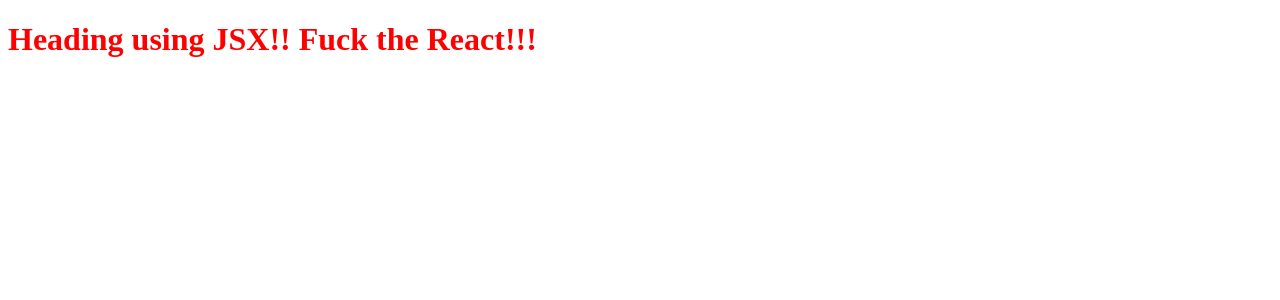
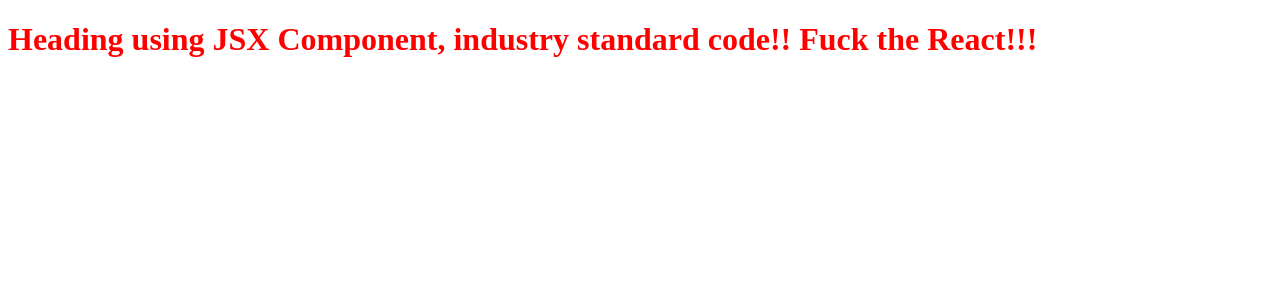
Before and after one commit to akhilesh-kumaryadav/FuckTheReact, a React (Vite) app: page / in a window 1280 px wide. Shown: the top 300 px of the page. Built offline with nearby package versions, Linux system fonts and the light colour scheme.

Commit message:
feat: react functional component, all the forms, how they are rendered

```diff
--- a/App.js
+++ b/App.js
@@ -1,8 +1,36 @@
 import React from "react";
-import ReactDOM from "react-dom/client"
+import ReactDOM from "react-dom/client";
 
-const headingJSX = (<div><h1 id="heading" tabIndex='5'>Heading using JSX!! Fuck the React!!!</h1></div>);
+//React Component
+const headingJSX = (
+  <div>
+    <h1 id="heading" tabIndex="5">
+      Heading using JSX Component, industry standard code!! Fuck the React!!!
+    </h1>
+  </div>
+);
 
-const reactRoot = ReactDOM.createRoot(document.getElementById('root'));
+//React Funcational Componenet
+const HeadingJSXComponent = () => (
+  <div>
+    <h1 id="heading" tabIndex="5">
+      Heading using JSX Component, industry standard code!! Fuck the React!!!
+    </h1>
+  </div>
+);
 
-reactRoot.render(headingJSX)
+const HeadingJSXComponent2 = () => {
+  return (
+    <div>
+      <h1 id="heading" tabIndex="5">
+        Heading using JSX, more explaible code!! Fuck the React!!!
+      </h1>
+    </div>
+  );
+};
+
+const HeadingJSXComponent3 = () => <h1>Heading in single line</h1>;
+
+const reactRoot = ReactDOM.createRoot(document.getElementById("root"));
+
+reactRoot.render(<HeadingJSXComponent />);
--- a/package.json
+++ b/package.json
@@ -18,7 +18,10 @@
   },
   "homepage": "https://github.com/akhilesh-kumaryadav/FuckTheReact#readme",
   "devDependencies": {
+    "eslint": "^8.57.1",
     "parcel": "^2.12.0",
+    "prettier": "^3.3.3",
+    "prettier-eslint": "^16.3.0",
     "process": "^0.11.10"
   },
   "dependencies": {
```
Also changed, not shown: 2 other files (tests, documents, lock files or other folders).
